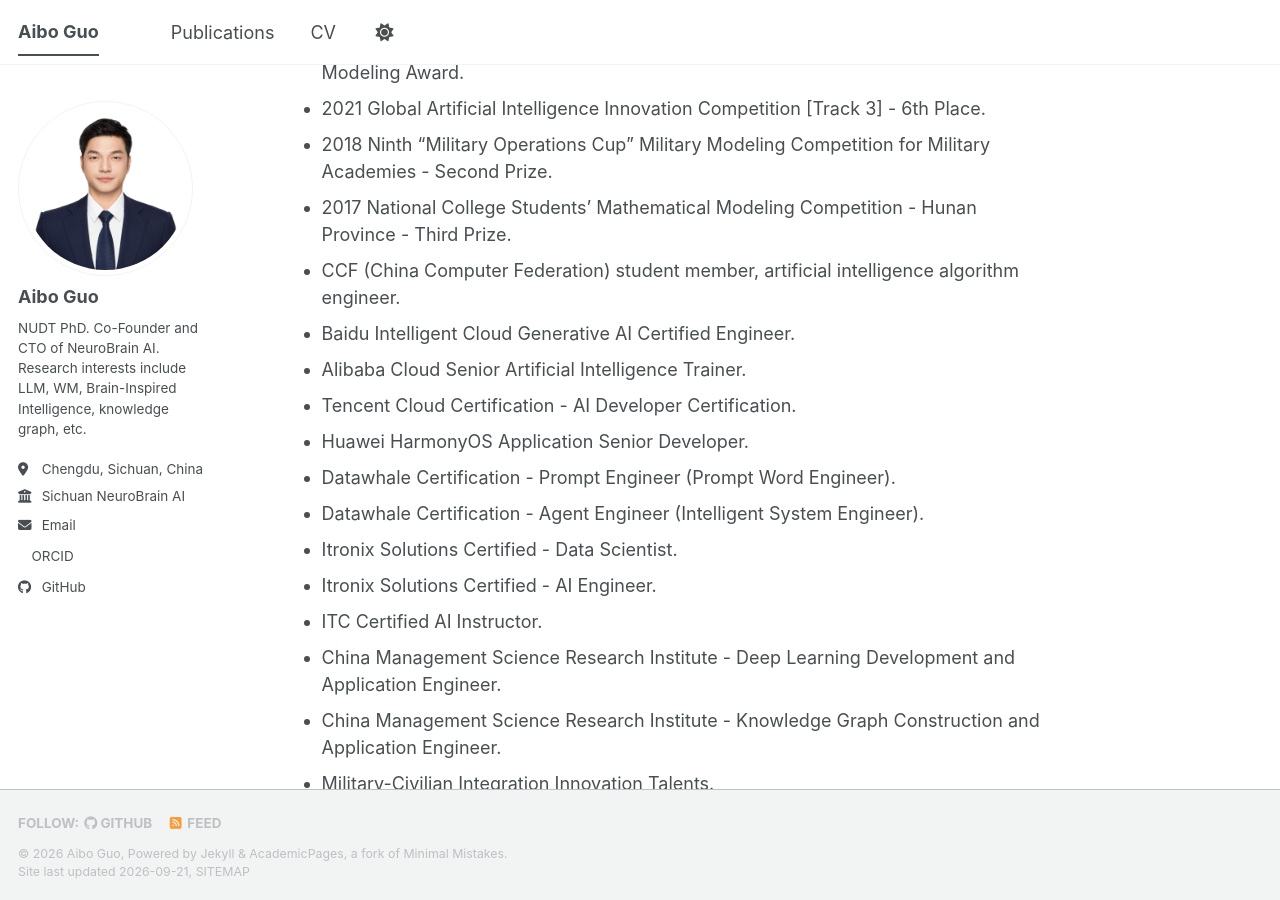
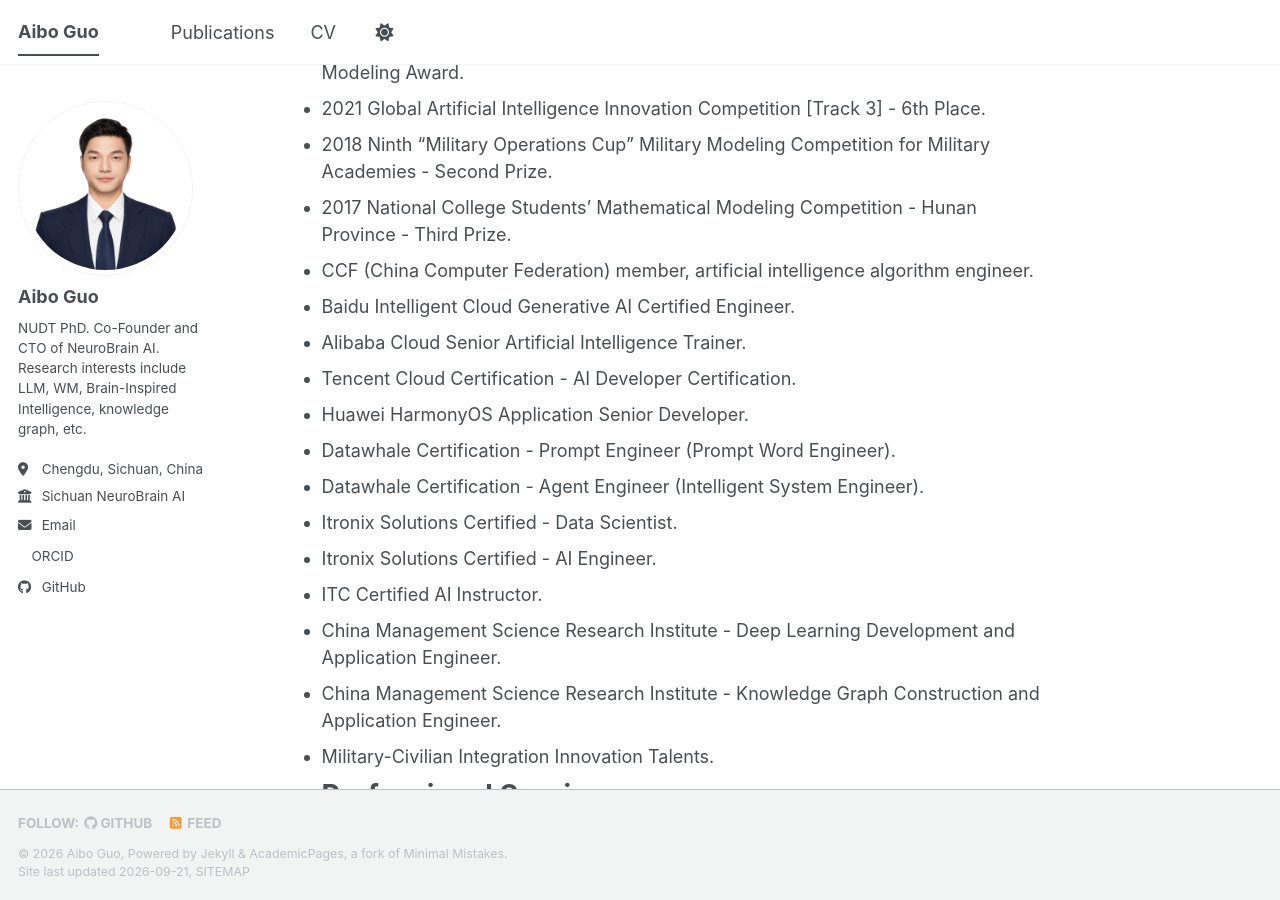
Before and after one commit to AiboGuo-NeuroBrainAI/AiboGuo-NeuroBrainAI.github.io, a Jekyll site: the page built from _pages/about.md, in a window 1280 px wide and 900 px high, scrolled down 1811 px. Built offline with Jekyll 4.4.1, drawn with Linux system fonts in a browser that asks for light colours; a style sheet for code colours, icons or effects is not loaded.

Commit message:
Update about.md

```diff
--- a/_pages/about.md
+++ b/_pages/about.md
@@ -49,7 +49,7 @@ Awards and Grants
 - 2021 Global Artificial Intelligence Innovation Competition [Track 3] - 6th Place.
 - 2018 Ninth "Military Operations Cup" Military Modeling Competition for Military Academies - Second Prize.
 - 2017 National College Students' Mathematical Modeling Competition - Hunan Province - Third Prize.
-- CCF (China Computer Federation) student member, artificial intelligence algorithm engineer.
+- CCF (China Computer Federation) member, artificial intelligence algorithm engineer.
 - Baidu Intelligent Cloud Generative AI Certified Engineer.
 - Alibaba Cloud Senior Artificial Intelligence Trainer.
 - Tencent Cloud Certification - AI Developer Certification.
```
